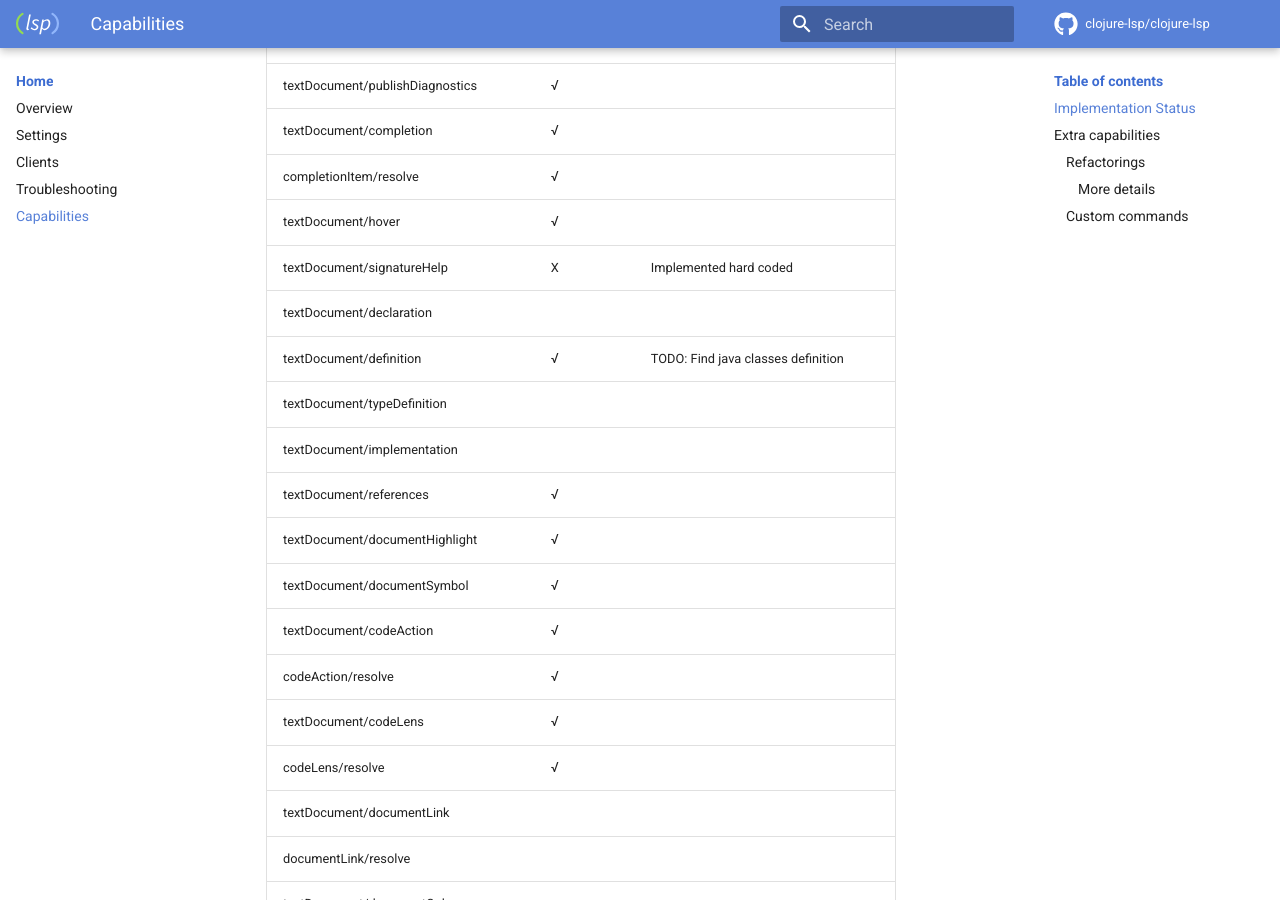
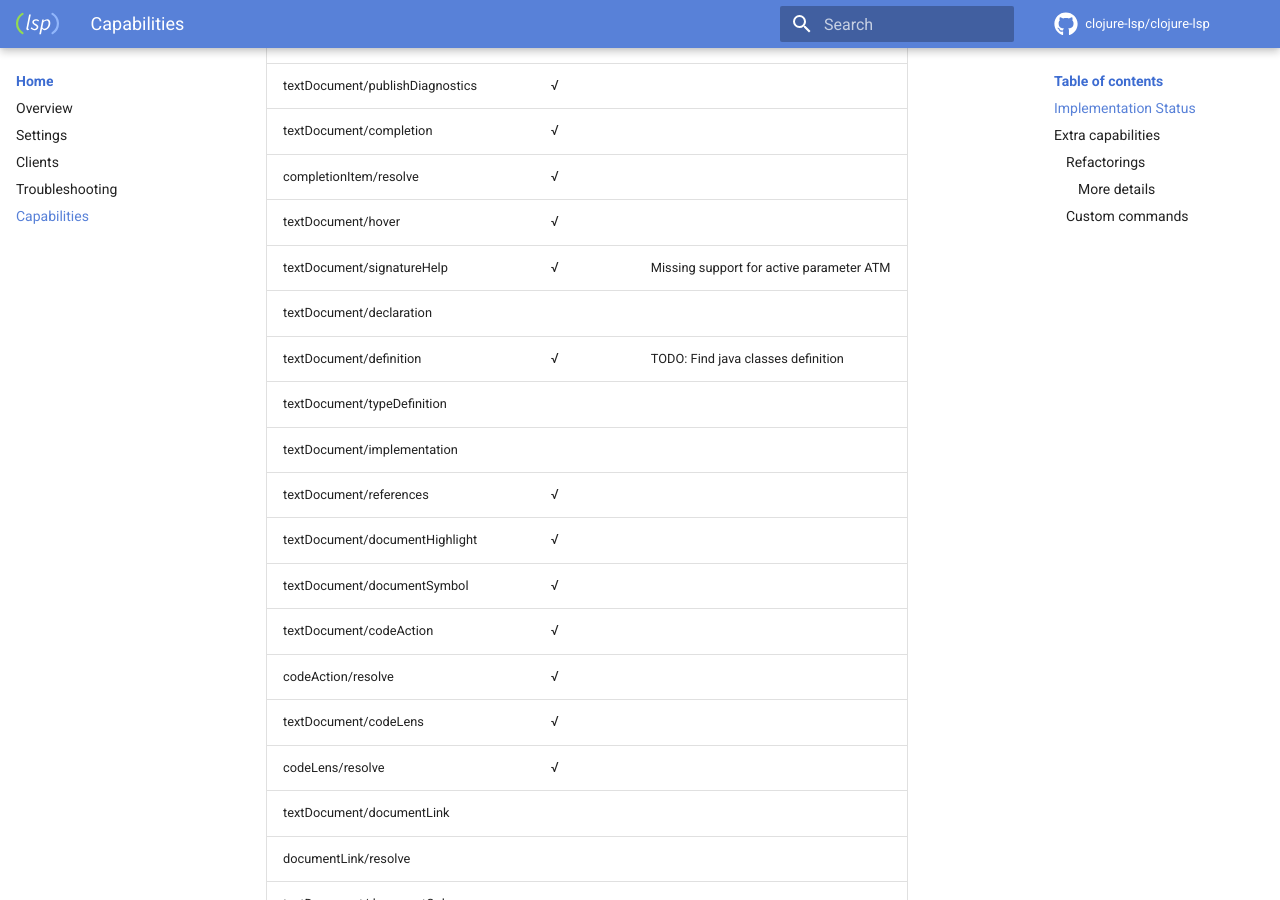
Before and after one commit to clojure-lsp/clojure-lsp, an MkDocs documentation site: the page built from docs/capabilities.md, in a window 1280 px wide and 900 px high, scrolled down 1576 px. Built offline with MkDocs 1.6.1 and Material for MkDocs 9.7.7, drawn with Linux system fonts in a browser that asks for light colours; comment, search, counter and statistics services are not loaded.

Commit message:
Implement support for textDocument/signatureHelp
Fixes #324

```diff
--- a/docs/capabilities.md
+++ b/docs/capabilities.md
@@ -38,7 +38,7 @@ Below are all the currently supported LSP capabilities and their implementation
 | textDocument/completion                | √    |                                               |
 | completionItem/resolve                 | √    |                                               |
 | textDocument/hover                     | √    |                                               |
-| textDocument/signatureHelp             | X    | Implemented hard coded                        |
+| textDocument/signatureHelp             | √    | Missing support for active parameter ATM      |
 | textDocument/declaration               |      |                                               |
 | textDocument/definition                | √    | TODO: Find java classes definition            |
 | textDocument/typeDefinition            |      |                                               |
```
Also changed, not shown: CHANGELOG.md (+2 -0 lines), docs/features.md (+4 -0 lines), docs/images/features/signature-help.gif (added), 10 other files.
